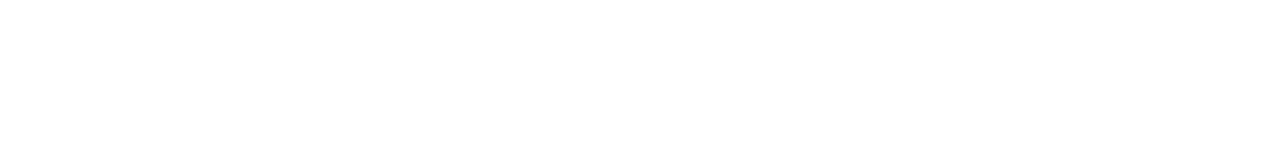
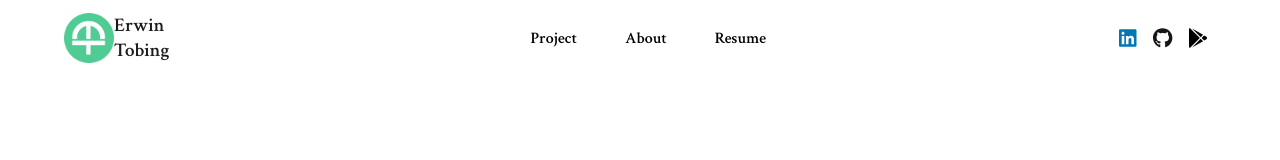
Before and after one commit to erwintobing15/erwintobing15.github.io, a Gatsby site: page / in a window 1280 px wide. Built offline with nearby package versions, Linux system fonts and the light colour scheme; Gatsby itself is replaced by a stand-in of ours; a web font is replaced by a local one.

Commit message:
Create header component and add it to layout

```diff
--- a/package.json
+++ b/package.json
@@ -16,6 +16,10 @@
     "deploy": "gatsby build && gh-pages -d public -b main"
   },
   "dependencies": {
+    "@fortawesome/free-brands-svg-icons": "^5.15.4",
+    "@fortawesome/free-solid-svg-icons": "^5.15.4",
+    "@fortawesome/react-fontawesome": "^0.1.16",
+    "bootstrap": "^5.1.3",
     "gatsby": "^4.0.0",
     "gatsby-plugin-image": "^2.0.0",
     "gatsby-plugin-manifest": "^4.0.0",
@@ -23,6 +27,7 @@
     "gatsby-source-filesystem": "^4.0.0",
     "gatsby-transformer-sharp": "^4.0.0",
     "react": "^17.0.1",
+    "react-bootstrap": "^2.0.1",
     "react-dom": "^17.0.1"
   },
   "devDependencies": {
--- /dev/null
+++ b/src/components/header.js
@@ -0,0 +1,59 @@
+import * as React from 'react';
+import { Link } from 'gatsby'
+import Navbar from 'react-bootstrap/Navbar'
+import Nav from 'react-bootstrap/Nav'
+import 'bootstrap/dist/css/bootstrap.min.css'
+import { StaticImage } from 'gatsby-plugin-image'
+import { navbar, brand, brandName, menu } from './header.module.css'
+import { FontAwesomeIcon } from "@fortawesome/react-fontawesome"
+import {
+  faLinkedin,
+  faGithub,
+  faGooglePlay
+} from "@fortawesome/free-brands-svg-icons"
+
+
+export default function Header() {
+  return (
+    <Navbar collapseOnSelect expand="lg" bg="white" variant="light" fixed="top" className={navbar}>
+      <Navbar.Brand href="/" className={brand}>
+        <StaticImage
+          src="../images/icon.png"
+          width={50}
+          height={50}
+          alt="Erwin Tobing"
+        />{' '}
+        <span className={brandName}>Erwin<br/>Tobing</span>
+      </Navbar.Brand>
+      <Navbar.Toggle aria-controls="responsive-navbar-nav" />
+      <Navbar.Collapse id="responsive-navbar-nav">
+        <Nav className="me-auto">
+        </Nav>
+        <Nav className="me-auto">
+          <ul className="navbar-nav">
+            <li className="nav-item">
+              <Link to='/' className="nav-link" className={menu}>Project</Link>
+            </li>
+            <li className="nav-item">
+              <Link to='/about' className="nav-link" className={menu}>About</Link>
+            </li>
+            <li className="nav-item">
+              <Link to='/resume' className="nav-link" className={menu}>Resume</Link>
+            </li>
+          </ul>
+        </Nav>
+        <Nav className="d-flex justify-content-center">
+          <Nav.Link href="https://linkedin.com/in/erwin-tobing-04a0b119b">
+            <FontAwesomeIcon icon={faLinkedin} size="lg" color="#0077b5"/>
+          </Nav.Link>
+          <Nav.Link href="https://github.com/erwintobing15">
+            <FontAwesomeIcon icon={faGithub} size="lg" color="#171515"/>
+          </Nav.Link>
+          <Nav.Link href="https://play.google.com/store/apps/dev?id=6806142270433234239">
+            <FontAwesomeIcon icon={faGooglePlay} size="lg" color="black"/>
+          </Nav.Link>
+        </Nav>
+      </Navbar.Collapse>
+    </Navbar>
+  );
+}
--- /dev/null
+++ b/src/components/header.module.css
@@ -0,0 +1,44 @@
+@import url('https://fonts.googleapis.com/css2?family=Crimson+Text:wght@600&display=swap');
+@import url('https://fonts.googleapis.com/css2?family=Judson:wght@700&display=swap');
+
+.navbar {
+    margin: auto;
+    max-width: 90%;
+}
+
+@media only screen and (max-width: 600px) {
+  .navbar {
+    max-width: 100%;
+    padding: 1rem;
+  }
+}
+
+.brand{
+  align-items: center;
+  display: flex;
+  font-family: 'Crimson Text', serif;
+  font-size: 1.2rem;
+  line-height: normal;
+}
+
+.brand-name {
+  color: #50CB93;
+  margin-left: 0.5rem;
+}
+
+.menu {
+  color: black;
+  font-family: 'Crimson Text', serif;
+  text-decoration: none;
+}
+
+.menu:hover {
+  color: #50CB93;
+}
+
+@media only screen and (min-width: 600px) {
+  .menu {
+    margin-left: 1.5rem;
+    margin-right: 1.5rem;
+  }
+}
--- a/src/components/layout.js
+++ b/src/components/layout.js
@@ -1,6 +1,7 @@
 import * as React from 'react'
-import { Link, useStaticQuery, graphql } from 'gatsby'
+import { useStaticQuery, graphql } from 'gatsby'
 import { content } from './layout.module.css'
+import Header from './header'
 
 const Layout = ({ pageTitle, children }) => {
   const data = useStaticQuery(graphql`
@@ -15,6 +16,7 @@
 
   return (
     <>
+      <Header />
       <div className={content}>
         <title>{pageTitle}{data.site.siteMetadata.title}</title>
         <main>
```
Also changed, not shown: 1 other file.
